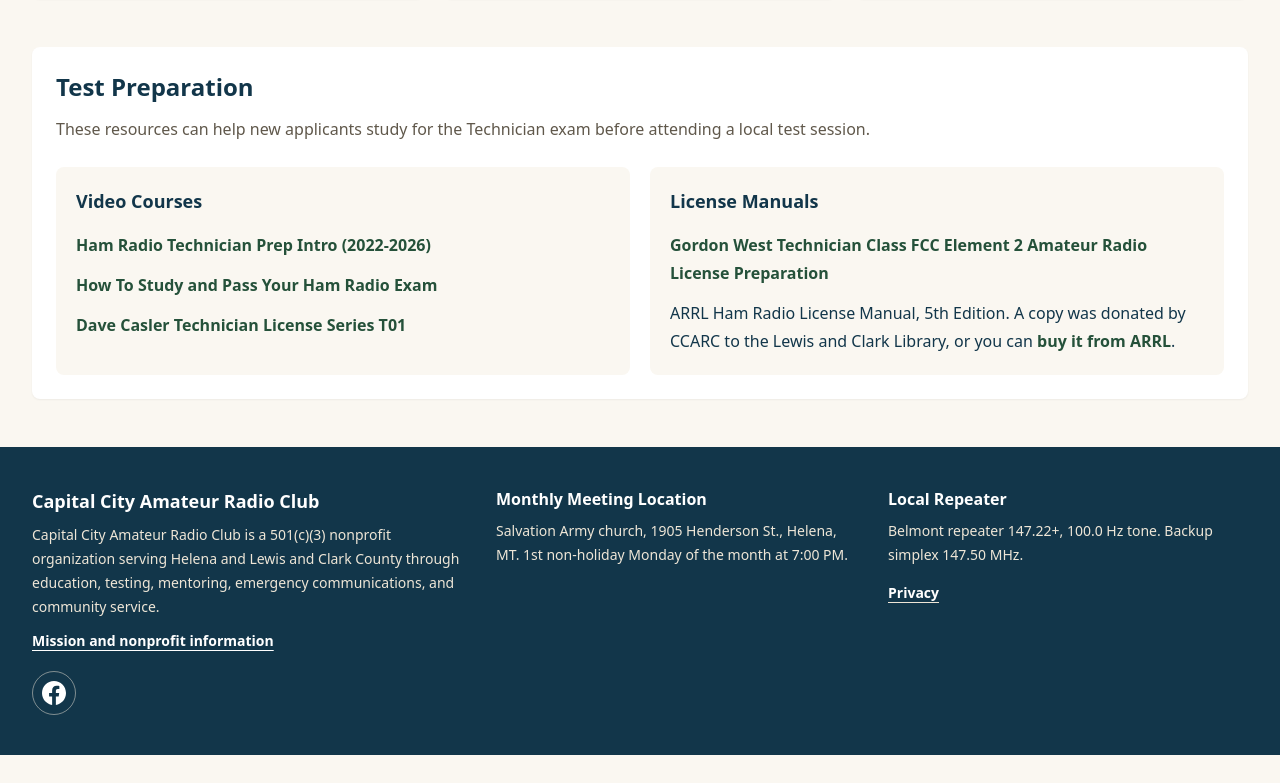
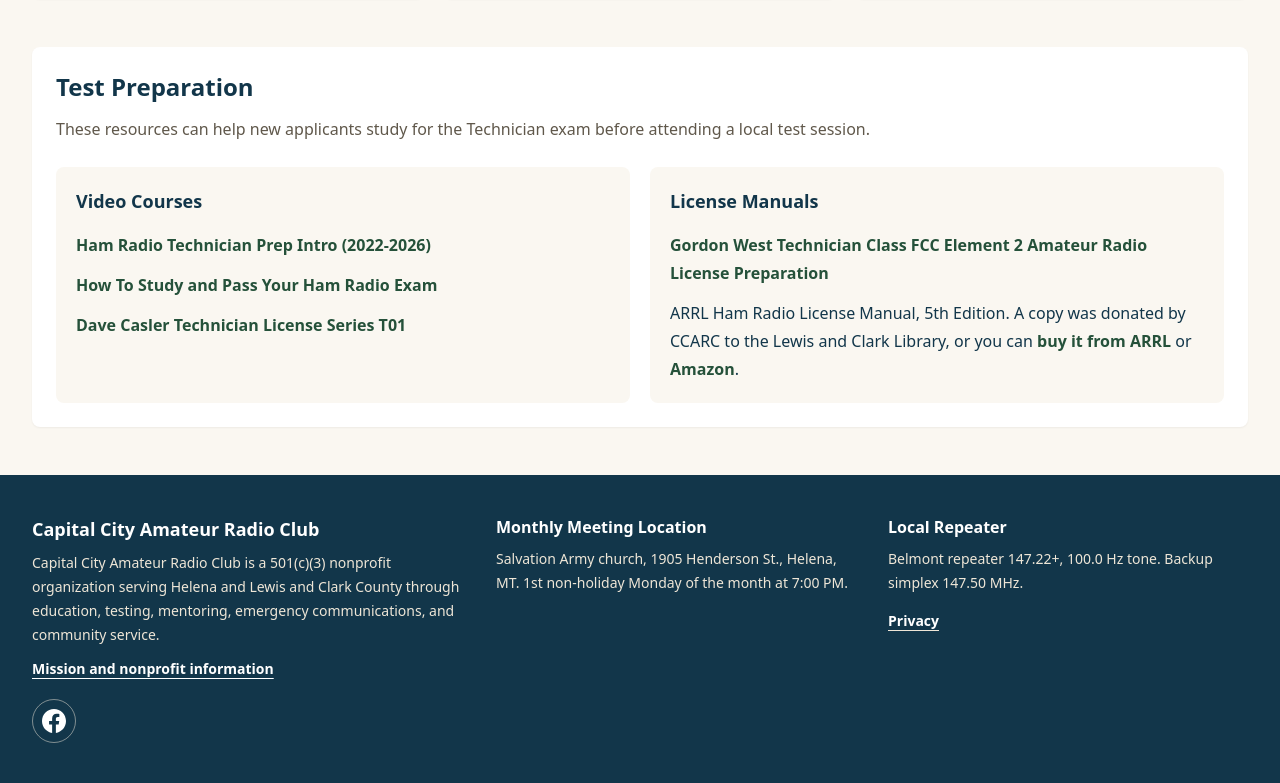
Before and after one commit to membership-ccarc/n7rb, a Next.js app: page /testing in a window 1280 px wide. Shown: the part 914-1697 px from the top of the page. Before the commit the page ends 1669 px from the top, so only its background shows below. Built offline with nearby package versions, Linux system fonts and the light colour scheme; no server answers.

Commit message:
Added Amazon link to the license manual list on the testing pg

```diff
--- a/app/testing/page.tsx
+++ b/app/testing/page.tsx
@@ -114,6 +114,10 @@
                 ARRL Ham Radio License Manual, 5th Edition. A copy was donated by CCARC to the Lewis and Clark Library, or you can{" "}
                 <a className="font-bold text-pine-700 underline-offset-4 hover:underline focus-visible:outline focus-visible:outline-2 focus-visible:outline-offset-4" href="https://home.arrl.org/action/Store/Product-Details/productId/2003373064" target="_blank" rel="noopener noreferrer">
                   buy it from ARRL
+                </a>{" "}
+                or{" "}
+                <a className="font-bold text-pine-700 underline-offset-4 hover:underline focus-visible:outline focus-visible:outline-2 focus-visible:outline-offset-4" href={LINKS.AMAZON_TECHNICIAN_MANUAL_URL} target="_blank" rel="noopener noreferrer">
+                  Amazon
                 </a>
                 .
               </li>
```
